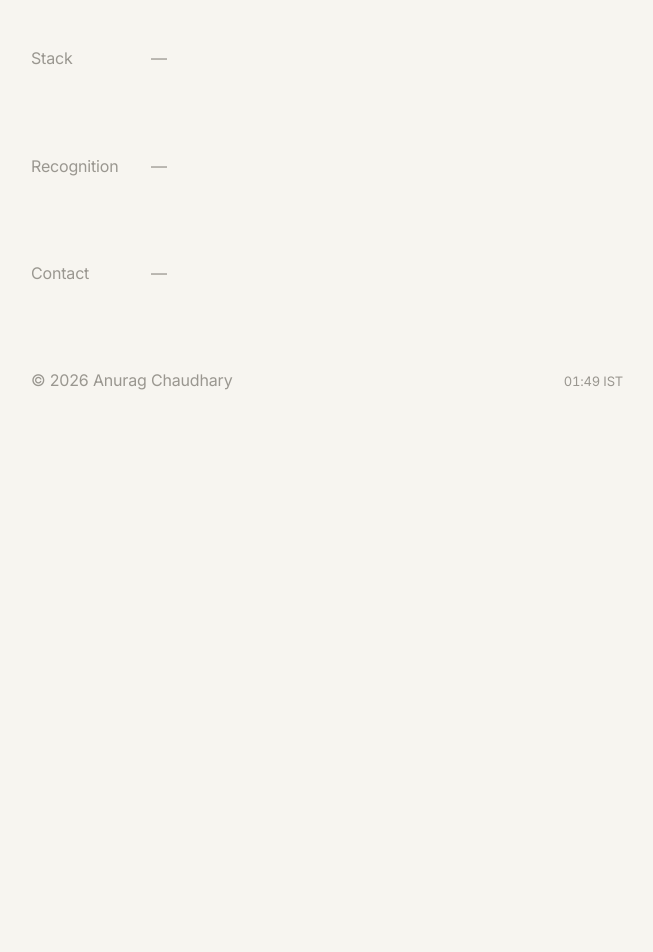
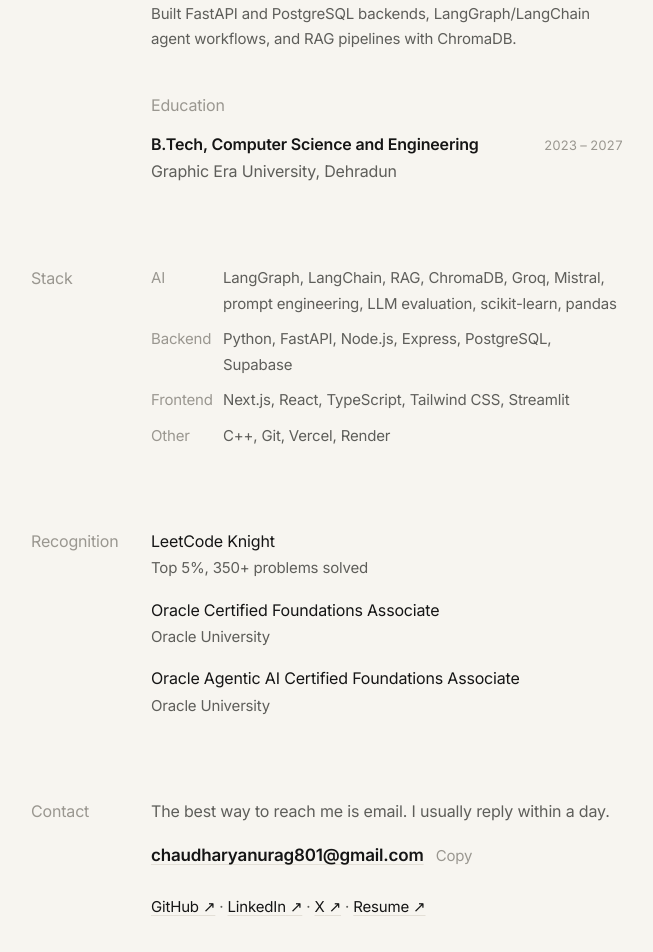
Before and after one commit to UkatoSpeaks/Ukato, a Next.js app: page / in a window 1280 px wide. Shown: the part 1320-2272 px from the top of the page, without its empty margins (313-966 px from the left). Before the commit the page ends 1842 px from the top, so only its background shows below. Built offline with nearby package versions, Linux system fonts and the light colour scheme.

Commit message:
feat: experience, stack, recognition, contact
Co-Authored-By: Claude Opus 5.5 <noreply@anthropic.com>

```diff
--- a/src/app/globals.css
+++ b/src/app/globals.css
@@ -44,6 +44,13 @@
   --font-weight-name: 550;
 
   --animate-seal-pulse: seal-pulse 2s ease-in-out infinite;
+  --animate-fade: fade 200ms ease-out;
+
+  @keyframes fade {
+    from {
+      opacity: 0;
+    }
+  }
 
   @keyframes seal-pulse {
     0%,
@@ -125,7 +132,8 @@ body {
 }
 
 @media (prefers-reduced-motion: reduce) {
-  .animate-seal-pulse {
+  .animate-seal-pulse,
+  .animate-fade {
     animation: none;
   }
 
--- a/src/app/page.tsx
+++ b/src/app/page.tsx
@@ -1,11 +1,21 @@
+import { Contact } from "@/components/Contact";
+import { Experience } from "@/components/Experience";
 import { FadeIn } from "@/components/FadeIn";
 import { Footer } from "@/components/Footer";
 import { Header } from "@/components/Header";
 import { Intro } from "@/components/Intro";
+import { Recognition } from "@/components/Recognition";
 import { Section } from "@/components/Section";
 import { SelectedWork } from "@/components/SelectedWork";
+import { Stack } from "@/components/Stack";
 
-const upcoming = ["Experience", "Stack", "Recognition", "Contact"];
+const sections = [
+  { label: "Selected work", body: <SelectedWork /> },
+  { label: "Experience", body: <Experience /> },
+  { label: "Stack", body: <Stack /> },
+  { label: "Recognition", body: <Recognition /> },
+  { label: "Contact", body: <Contact /> },
+];
 
 export default function Home() {
   return (
@@ -18,17 +28,14 @@ export default function Home() {
       </FadeIn>
 
       <main className="mt-20 flex flex-col gap-20">
-        <Section index={2} label="Selected work">
-          <SelectedWork />
-        </Section>
-        {upcoming.map((label, i) => (
-          <Section key={label} index={i + 3} label={label}>
-            <p className="text-ink-3">—</p>
+        {sections.map((s, i) => (
+          <Section key={s.label} index={i + 2} label={s.label}>
+            {s.body}
           </Section>
         ))}
       </main>
 
-      <FadeIn as="footer" index={upcoming.length + 3} className="mt-20">
+      <FadeIn as="footer" index={sections.length + 2} className="mt-20">
         <Footer />
       </FadeIn>
     </div>
--- /dev/null
+++ b/src/components/Contact.tsx
@@ -0,0 +1,41 @@
+import { Fragment } from "react";
+import { contact, site } from "@/content/data";
+import { CopyButton } from "@/components/CopyButton";
+
+const links = [
+  { label: "GitHub", href: site.links.github },
+  { label: "LinkedIn", href: site.links.linkedin },
+  { label: "X", href: site.links.x },
+  { label: "Resume", href: site.links.resume },
+];
+
+export function Contact() {
+  const mailto = `mailto:${site.links.email}`;
+
+  return (
+    <div>
+      <p>{contact.note}</p>
+      <p className="mt-4 flex flex-wrap items-baseline gap-x-3 gap-y-1">
+        <a href={mailto} className="link text-[17px] font-name break-all">
+          {site.links.email}
+        </a>
+        <CopyButton value={site.links.email} fallbackHref={mailto} />
+      </p>
+      <p className="mt-6 text-[15px]">
+        {links.map((l, i) => (
+          <Fragment key={l.label}>
+            {i > 0 && " · "}
+            <a
+              href={l.href}
+              target="_blank"
+              rel="noreferrer"
+              className="link whitespace-nowrap"
+            >
+              {l.label} ↗
+            </a>
+          </Fragment>
+        ))}
+      </p>
+    </div>
+  );
+}
--- /dev/null
+++ b/src/components/CopyButton.tsx
@@ -0,0 +1,42 @@
+"use client";
+
+import { useEffect, useState } from "react";
+
+/** Copies `value`; if the clipboard is unavailable it opens `fallbackHref`. */
+export function CopyButton({
+  value,
+  fallbackHref,
+}: {
+  value: string;
+  fallbackHref: string;
+}) {
+  const [copied, setCopied] = useState(false);
+
+  useEffect(() => {
+    if (!copied) return;
+    const id = window.setTimeout(() => setCopied(false), 1500);
+    return () => window.clearTimeout(id);
+  }, [copied]);
+
+  const copy = async () => {
+    try {
+      await navigator.clipboard.writeText(value);
+      setCopied(true);
+    } catch {
+      window.location.href = fallbackHref;
+    }
+  };
+
+  return (
+    <button
+      type="button"
+      onClick={copy}
+      className="text-[15px] text-ink-3 decoration-1 underline-offset-[3px] hover:underline"
+    >
+      {/* Keyed so each swap remounts and replays the fade. */}
+      <span key={String(copied)} className="inline-block animate-fade" aria-live="polite">
+        {copied ? "Copied" : "Copy"}
+      </span>
+    </button>
+  );
+}
--- /dev/null
+++ b/src/components/Entry.tsx
@@ -0,0 +1,37 @@
+type Props = {
+  title: string;
+  subtitle?: string;
+  /** Dates or other small right-aligned meta. */
+  meta?: string;
+  /** Only linked entries get the hover fill. */
+  href?: string;
+  children?: React.ReactNode;
+};
+
+/** A CV row: title over subtitle on the left, meta on the right, body below. */
+export function Entry({ title, subtitle, meta, href, children }: Props) {
+  const body = (
+    <>
+      <div className="flex items-start justify-between gap-6">
+        <div className="min-w-0">
+          <p className="font-name text-ink">{title}</p>
+          {subtitle && <p>{subtitle}</p>}
+        </div>
+        {meta && <p className="meta shrink-0 pt-[3px]">{meta}</p>}
+      </div>
+      {children && <div className="mt-2 text-[15px]">{children}</div>}
+    </>
+  );
+
+  if (!href) return <div>{body}</div>;
+  return (
+    <a
+      href={href}
+      target="_blank"
+      rel="noreferrer"
+      className="-mx-3 -my-2.5 block rounded-lg px-3 py-2.5 transition-colors duration-150 hover:bg-paper-2"
+    >
+      {body}
+    </a>
+  );
+}
--- /dev/null
+++ b/src/components/Experience.tsx
@@ -0,0 +1,44 @@
+import { education, experience } from "@/content/data";
+import { Entry } from "@/components/Entry";
+
+/** "Apr 2026", "Jun 2026" → "Apr – Jun 2026"; different years keep both. */
+function period(start: string, end: string) {
+  const year = end.split(" ").pop();
+  const shared = start.includes(" ") && start.endsWith(` ${year}`);
+  return `${shared ? start.slice(0, -` ${year}`.length) : start} – ${end}`;
+}
+
+export function Experience() {
+  return (
+    <div>
+      <ul className="space-y-8">
+        {experience.map((job) => (
+          <li key={`${job.company}-${job.start}`}>
+            <Entry
+              title={job.role}
+              subtitle={`${job.company} · ${job.location}`}
+              meta={period(job.start, job.end)}
+              href={job.href}
+            >
+              <p>{job.summary}</p>
+            </Entry>
+          </li>
+        ))}
+      </ul>
+
+      <h3 className="mt-10 font-normal text-ink-3">Education</h3>
+      <ul className="mt-3 space-y-8">
+        {education.map((e) => (
+          <li key={e.school}>
+            <Entry
+              title={e.degree}
+              subtitle={`${e.school}, ${e.location}`}
+              meta={period(e.start, e.end)}
+              href={e.href}
+            />
+          </li>
+        ))}
+      </ul>
+    </div>
+  );
+}
--- /dev/null
+++ b/src/components/Recognition.tsx
@@ -0,0 +1,32 @@
+import { achievements } from "@/content/data";
+
+export function Recognition() {
+  return (
+    <ul className="space-y-4">
+      {achievements.map((a) => {
+        const body = (
+          <>
+            <p className="text-ink">{a.title}</p>
+            {a.detail && <p className="text-[15px]">{a.detail}</p>}
+          </>
+        );
+        return (
+          <li key={a.title}>
+            {a.href ? (
+              <a
+                href={a.href}
+                target="_blank"
+                rel="noreferrer"
+                className="-mx-3 -my-2 block rounded-lg px-3 py-2 transition-colors duration-150 hover:bg-paper-2"
+              >
+                {body}
+              </a>
+            ) : (
+              body
+            )}
+          </li>
+        );
+      })}
+    </ul>
+  );
+}
--- /dev/null
+++ b/src/components/Stack.tsx
@@ -0,0 +1,16 @@
+import { stack } from "@/content/data";
+
+export function Stack() {
+  return (
+    <dl className="space-y-2.5 text-[15px]">
+      {stack.map((group) => (
+        <div key={group.category} className="sm:grid sm:grid-cols-[72px_1fr]">
+          <dt className="mr-3 inline text-ink-3 sm:mr-0 sm:block">
+            {group.category}
+          </dt>
+          <dd className="inline sm:block">{group.items.join(", ")}</dd>
+        </div>
+      ))}
+    </dl>
+  );
+}
--- a/src/content/data.ts
+++ b/src/content/data.ts
@@ -23,7 +23,8 @@ export type Experience = {
   location: string;
   start: string;
   end: string;
-  highlights: string[];
+  summary: string;
+  href?: string;
 };
 
 export type Education = {
@@ -32,11 +33,22 @@ export type Education = {
   location: string;
   start: string;
   end: string;
+  href?: string;
 };
 
 export type Achievement = {
   title: string;
   detail?: string;
+  href?: string;
+};
+
+export type StackGroup = {
+  category: string;
+  items: string[];
+};
+
+export type Contact = {
+  note: string;
 };
 
 export type Project = {
@@ -103,11 +115,8 @@ export const experience: Experience[] = [
     location: "Remote",
     start: "Apr 2026",
     end: "Jun 2026",
-    highlights: [
-      "Built FastAPI + PostgreSQL backends.",
-      "Built LangGraph/LangChain agent workflows.",
-      "Built RAG pipelines with ChromaDB.",
-    ],
+    summary:
+      "Built FastAPI and PostgreSQL backends, LangGraph/LangChain agent workflows, and RAG pipelines with ChromaDB.",
   },
 ];
 
@@ -124,15 +133,51 @@ export const education: Education[] = [
 export const achievements: Achievement[] = [
   {
     title: "LeetCode Knight",
-    detail: "Top 5%, 350+ DSA problems solved",
+    detail: "Top 5%, 350+ problems solved",
   },
   {
     title: "Oracle Certified Foundations Associate",
+    detail: "Oracle University",
   },
   {
     title: "Oracle Agentic AI Certified Foundations Associate",
+    detail: "Oracle University",
   },
 ];
+
+export const stack: StackGroup[] = [
+  {
+    category: "AI",
+    items: [
+      "LangGraph",
+      "LangChain",
+      "RAG",
+      "ChromaDB",
+      "Groq",
+      "Mistral",
+      "prompt engineering",
+      "LLM evaluation",
+      "scikit-learn",
+      "pandas",
+    ],
+  },
+  {
+    category: "Backend",
+    items: ["Python", "FastAPI", "Node.js", "Express", "PostgreSQL", "Supabase"],
+  },
+  {
+    category: "Frontend",
+    items: ["Next.js", "React", "TypeScript", "Tailwind CSS", "Streamlit"],
+  },
+  {
+    category: "Other",
+    items: ["C++", "Git", "Vercel", "Render"],
+  },
+];
+
+export const contact: Contact = {
+  note: "The best way to reach me is email. I usually reply within a day.",
+};
 
 export const projects: Project[] = [
   {
```
